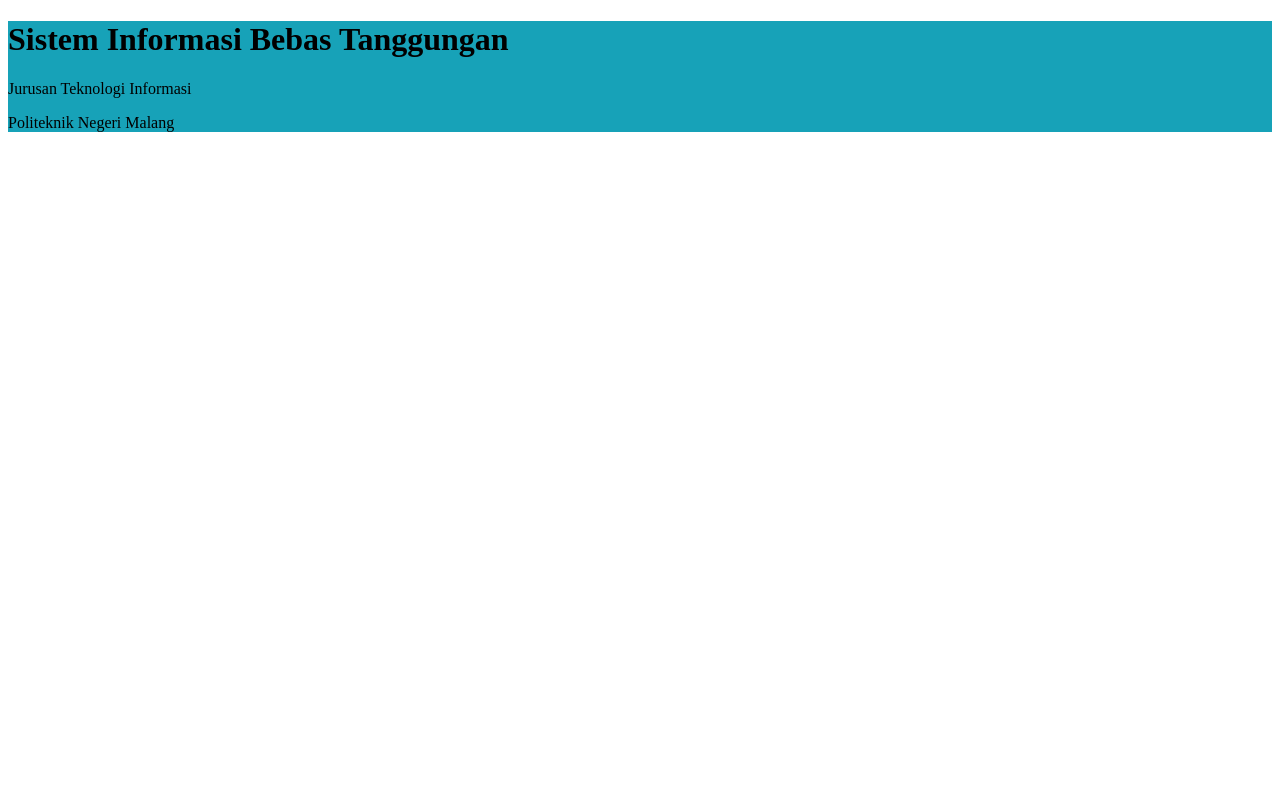
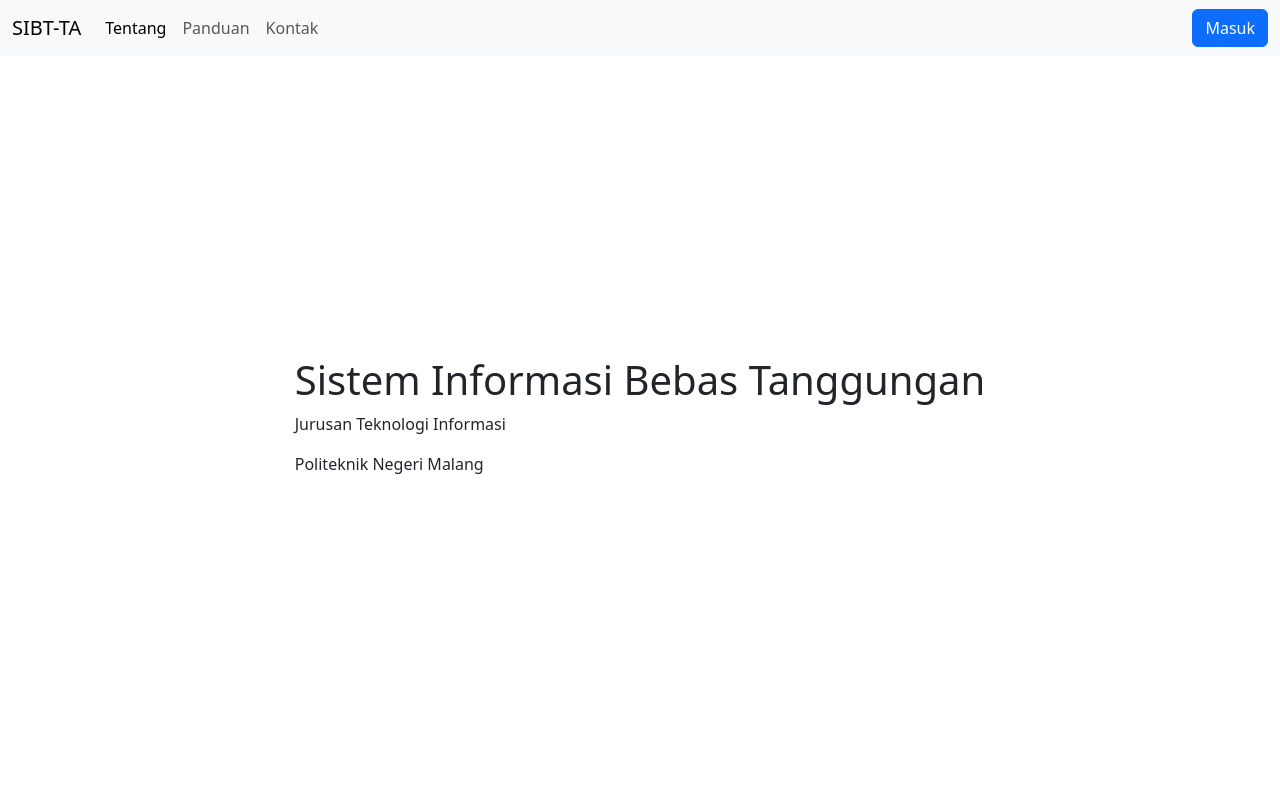
Before and after one commit to andromeda-hebat/FINALIS-JTI-WEB, a PHP site: page / in a window 1280 px wide. Run offline with PHP 8.4, Linux system fonts and the light colour scheme.

Commit message:
membuat struktur dasar halaman beranda

```diff
--- a/public/index.php
+++ b/public/index.php
@@ -1,17 +1,42 @@
 <!DOCTYPE html>
 <html lang="en">
+
 <head>
     <meta charset="UTF-8">
     <meta name="viewport" content="width=device-width, initial-scale=1.0">
-    <link rel="stylesheet" href="public/assets/css/index.css">
     <title>SIBT-TA</title>
+    <link rel="stylesheet" href="https://cdn.jsdelivr.net/npm/bootstrap@5.3.3/dist/css/bootstrap.min.css"
+        integrity="sha384-QWTKZyjpPEjISv5WaRU9OFeRpok6YctnYmDr5pNlyT2bRjXh0JMhjY6hW+ALEwIH" crossorigin="anonymous">
 </head>
+
 <body>
-    <div class="sistem">
-    <h1>Sistem Informasi Bebas Tanggungan</h1>
-    <p>Jurusan Teknologi Informasi</p>
-    <p>Politeknik Negeri Malang</p>
-    </div>
+    <nav class="navbar fixed-top navbar-expand-lg bg-body-tertiary">
+        <div class="container-fluid">
+            <a class="navbar-brand" href="#">SIBT-TA</a>
+            <button class="navbar-toggler" type="button" data-bs-toggle="collapse" data-bs-target="#navbarNav"
+                aria-controls="navbarNav" aria-expanded="false" aria-label="Toggle navigation">
+                <span class="navbar-toggler-icon"></span>
+            </button>
+            <div class="collapse navbar-collapse navbar-nav d-flex justify-content-between" id="navbarNav">
+                <div class="d-flex">
+                    <a class="nav-item nav-link active" href="#">Tentang</a>
+                    <a class="nav-item nav-link" href="#">Panduan</a>
+                    <a class="nav-item nav-link" href="#">Kontak</a>
+                </div>
+                <a type="button" class="btn btn-primary">Masuk</a>
+            </div>
+        </div>
+    </nav>
+
+    <main class="container pt-5 d-flex flex-column justify-content-center align-items-center min-vh-100">
+        <div>
+        <h1>Sistem Informasi Bebas Tanggungan</h1>
+        <p>Jurusan Teknologi Informasi</p>
+        <p>Politeknik Negeri Malang</p>
+        </div>
+
+    </main>
 
 </body>
+
 </html>
```
Also changed, not shown: public/assets/css/index.css (deleted).
